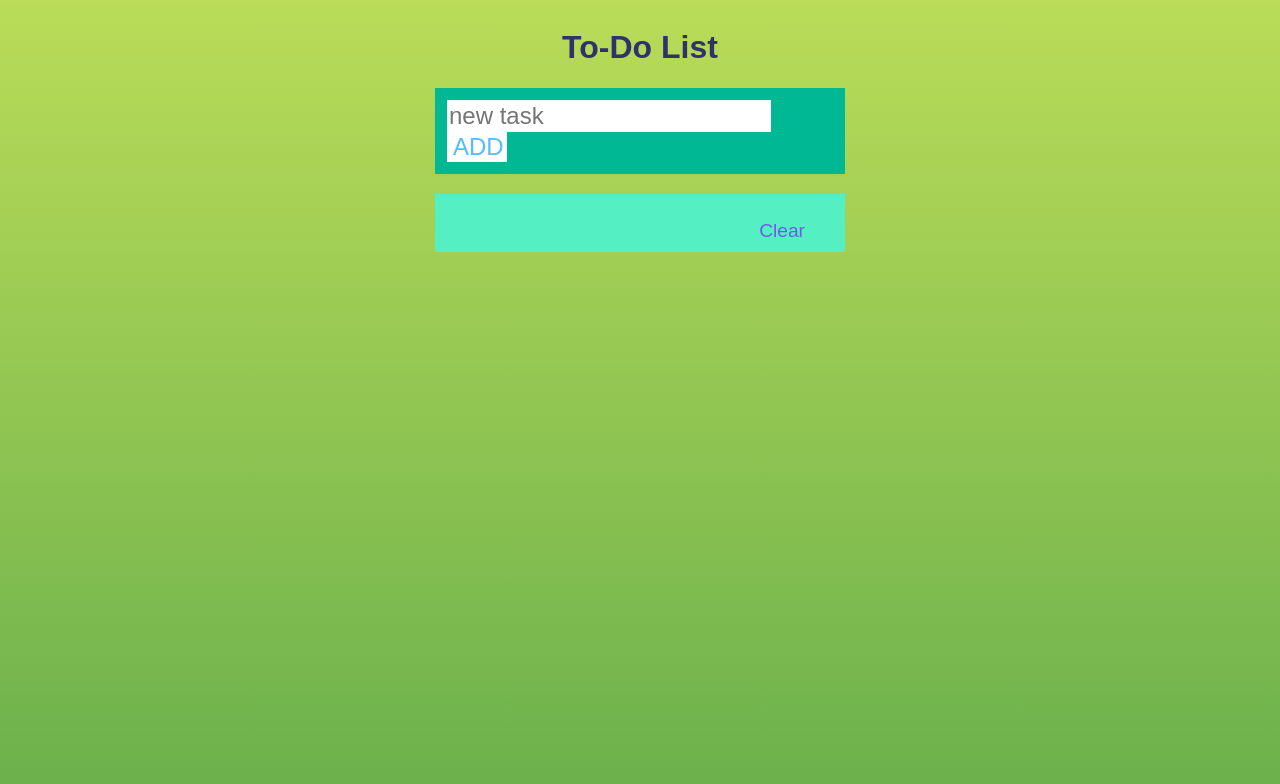
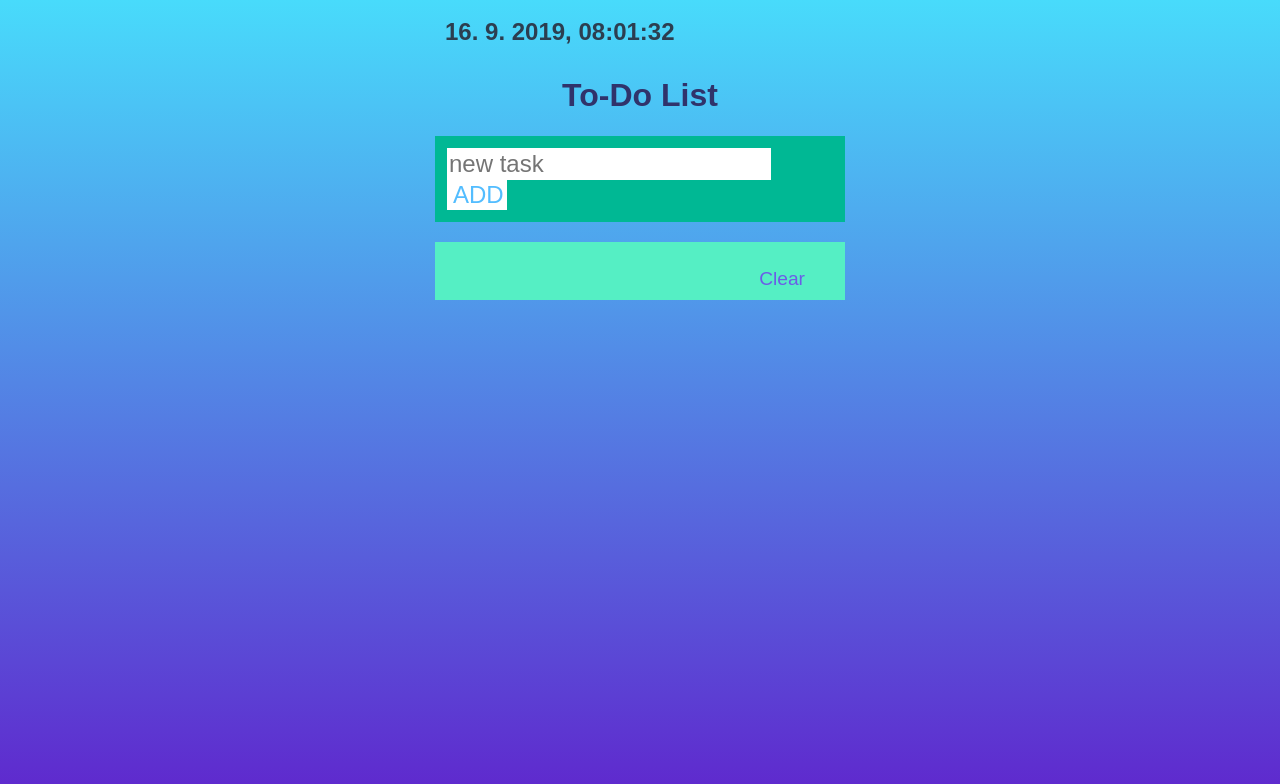
Before and after one commit to PortableSAM/ToDoList, a plain HTML site: page index.html in a window 1280 px wide. Drawn offline with Linux system fonts and the light colour scheme.

Commit message:
clockInsert

```diff
--- /dev/null
+++ b/clock.js
@@ -0,0 +1,20 @@
+const clockContainer = document.querySelector(".clock"),
+    clockTitle = clockContainer.querySelector("h2");
+
+function getTime() {
+    const date = new Date();
+    const minutes = date.getMinutes();
+    const hours = date.getHours();
+    const seconds = date.getSeconds();
+    const days = date.getDate();
+    const years = date.getFullYear();
+    const month = date.getMonth() + 1;
+    clockTitle.innerText = `${days}. ${month}. ${years}, ${hours < 10 ? `0${hours}` : hours}:${minutes < 10 ? `0${minutes}` : minutes}:${seconds < 10 ? `0${seconds}` : seconds}`;
+}
+
+function init() {
+    getTime();
+    setInterval(getTime, 1000);
+}
+
+init();
--- a/index.html
+++ b/index.html
@@ -5,11 +5,15 @@
     <meta charset="utf-8">
     <title>ToDoList</title>
     <link rel="stylesheet" href="style.css">
+    <link href="https://fonts.googleapis.com/css?family=Shadows+Into+Light:regular" rel="stylesheet" />
     <meta name="viewport" content="width=device-width, initial-scale=1">
 </head>
 
 <body>
     <div class="main">
+        <div class="clock">
+            <h2>00:00</h2>
+        </div>
         <h1>To-Do List</h1>
         <form class="" action="index.html" method="POST">
             <input type="text" placeholder="new task" name="task">
@@ -28,6 +32,7 @@
         </div>
     </div>
     <script type="text/javascript" src="app.js"></script>
+    <script src="clock.js"></script>
 </body>
 
 </html>
--- a/style.css
+++ b/style.css
@@ -1,6 +1,6 @@
 html {
     height: 100%;
-    background-image: linear-gradient(#badc58, #6ab04c);
+    background-image: linear-gradient(#48dbfb, #5f27cd);
     background-repeat: no-repeat;
     font-family: sans-serif;
     color: #130f40;
@@ -13,6 +13,13 @@ html {
     justify-content: center;
     flex-direction: column;
     margin: auto;
+}
+
+h2 {
+    text-align: left;
+    color: #2c3e50;
+    margin: auto;
+    padding: 10px;
 }
 
 h1 {
```
